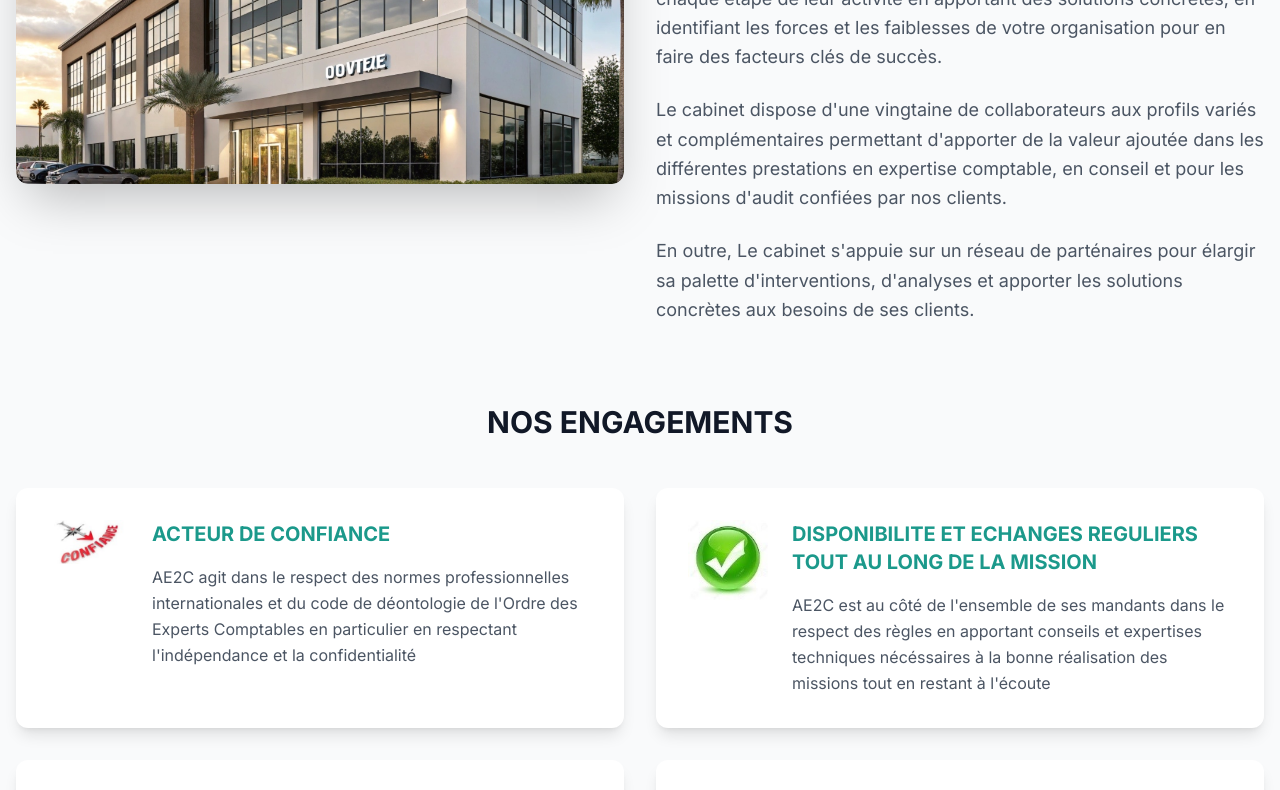
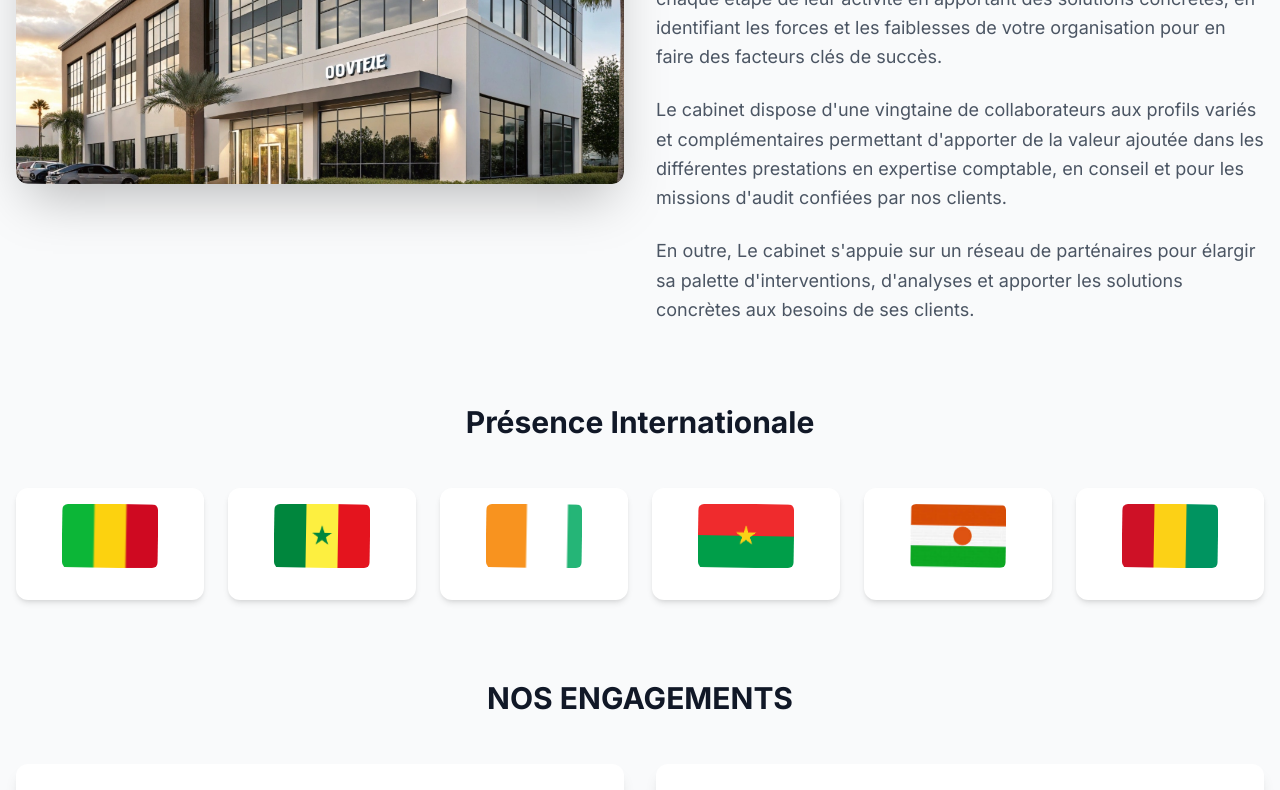
Before and after one commit to dinegamer/cabinetae2c, a Next.js app: page /about in a window 1280 px wide. Shown: the part 476-1266 px from the top of the page. Built offline with nearby package versions, Linux system fonts and the light colour scheme.

Commit message:
Update: description of changes

```diff
--- a/src/app/components/AboutSection.tsx
+++ b/src/app/components/AboutSection.tsx
@@ -3,10 +3,10 @@
 import React from 'react'
 import { motion } from 'framer-motion'
 import Image from 'next/image'
+import styled, { keyframes } from 'styled-components'
 
 interface AboutSectionProps {
   t: {
-    language: 'fr' | 'en';
     about: {
       title: string;
       description: string;
@@ -23,77 +23,68 @@ interface AboutSectionProps {
       environmentalActor: string;
       environmentalActorDesc: string;
     };
+    international: {
+      title: string;
     };
+  };
+  language: 'fr' | 'en';
 }
 
+const countries = [
+  { name: { fr: "Mali", en: "Mali" }, flag: "/images/flags/flagOfMali.png" },
+  { name: { fr: "Sénégal", en: "Senegal" }, flag: "/images/flags/flagOfSenegal.png" },
+  { name: { fr: "Côte d'Ivoire", en: "Ivory Coast" }, flag: "/images/flags/flagOfCoteDivoire.jpg" },
+  { name: { fr: "Burkina Faso", en: "Burkina Faso" }, flag: "/images/flags/flagOfBurkina.png" },
+  { name: { fr: "Niger", en: "Niger" }, flag: "/images/flags/flagOfNiger.jpeg" },
+  { name: { fr: "Guinée", en: "Guinea" }, flag: "/images/flags/flagOfGuinea.png" },
+];
 
+const waveFlag = keyframes`
+  0% { transform: translateY(0) rotate(0deg); }
+  20% { transform: translateY(-5px) rotate(5deg); }
+  40% { transform: translateY(0) rotate(0deg); }
+  60% { transform: translateY(-3px) rotate(-3deg); }
+  80% { transform: translateY(0) rotate(0deg); }
+  100% { transform: translateY(-1px) rotate(1deg); }
+`;
 
-const AboutSection: React.FC<AboutSectionProps> = ({ t }) => {
-  if (!t.about) {
-    console.error('Missing about section in translations');
-    return null;
-  }
+const FlagContainer = styled.div`
+  position: relative;
+  width: 100%;
+  height: 100%;
+  overflow: hidden;
+  transform-origin: left;
+  animation: ${waveFlag} 6s ease-in-out infinite;
+`;
 
-  const frenchContent = {
-    description1: "AE2C est un cabinet d'expertise comptable, de Commissarait aux Comptes, de conseil et d'études et de Formation de droit malien crée en 2009, inscrit à l'Ordre des Expert-Comptable et des comptables agréés du Mali sous le N° B-09-017 et à vocation internationale.",
-    description2: "Le cabinet AE2C a pour ambition d'aider les dirigeants d'entreprise à décider en toute sécurité et d'accompagner les entrepreneurs à chaque étape de leur activité en apportant des solutions concrètes, en identifiant les forces et les faiblesses de votre organisation pour en faire des facteurs clés de succès.",
-    description3: "Le cabinet dispose d'une vingtaine de collaborateurs aux profils variés et complémentaires permettant d'apporter de la valeur ajoutée dans les différentes prestations en expertise comptable, en conseil et pour les missions d'audit confiées par nos clients.",
-    description4: "En outre, Le cabinet s'appuie sur un réseau de parténaires pour élargir sa palette d'interventions, d'analyses et apporter les solutions concrètes aux besoins de ses clients.",
-    title: "QUI SOMMES NOUS ?",
-    commitments: "NOS ENGAGEMENTS",
-    commitmentsList: [
+const FlagImage = styled(Image)`
+  object-fit: cover;
+  object-position: left;
+`;
+
+const AboutSection: React.FC<AboutSectionProps> = ({ t, language }) => {
+  const commitments = [
     {
       title: "ACTEUR DE CONFIANCE",
       description: "AE2C agit dans le respect des normes professionnelles internationales et du code de déontologie de l'Ordre des Experts Comptables en particulier en respectant l'indépendance et la confidentialité",
+      icon: "/engagements/engagement1.jpg",
     },
     {
       title: "DISPONIBILITE ET ECHANGES REGULIERS TOUT AU LONG DE LA MISSION",
       description: "AE2C est au côté de l'ensemble de ses mandants dans le respect des règles en apportant conseils et expertises techniques nécéssaires à la bonne réalisation des missions tout en restant à l'écoute",
+      icon: "/engagements/engagement2.jpg",
     },
     {
       title: "MONTEE EN COMPETENCES POUR NOS SALARIES",
       description: "AE2C s'assure du développement des compétences, de la qualité de vie agréable dans les relations de travail pour l'ensemble des salariés et des partenaires.",
+      icon: "/engagements/engagement3.jpg",
     },
     {
       title: "ACTEUR SOUCIEUX DE SON ENVIRONNEMENT",
       description: "AE2C s'engage dans la préservation des ressources de la planète et du respect de l'environnement en adoptant des solutions digitales et une energie propre. Le cabinet fonctionne totalement avec des panneaux solaires.",
-      }
-    ]
-  };
-
-  const englishContent = {
-    description1: t.about.description,
-    description2: t.about.point1,
-    description3: t.about.point2,
-    description4: t.about.point3,
-    title: t.about.title,
-    commitments: t.about.commitments,
-    commitmentsList: [
-      {
-        title: t.about.trustedActor,
-        description: t.about.trustedActorDesc,
+      icon: "/engagements/engagement4.jpg",
     },
-      {
-        title: t.about.availability,
-        description: t.about.availabilityDesc,
-      },
-      {
-        title: t.about.skillsDevelopment,
-        description: t.about.skillsDevelopmentDesc,
-      },
-      {
-        title: t.about.environmentalActor,
-        description: t.about.environmentalActorDesc,
-      }
-    ]
-  };
-
-  const content = t.language === 'fr' ? frenchContent : englishContent;
-
-  const commitments = content.commitmentsList.map((commitment, index) => ({
-    ...commitment,
-    icon: `/engagements/engagement${index + 1}.jpg`,
-  }));
+  ];
 
   return (
     <section id="about" className="py-16 sm:py-20 bg-gray-50 dark:bg-gray-800">
@@ -107,7 +98,7 @@ const AboutSection: React.FC<AboutSectionProps> = ({ t }) => {
           transition={{ duration: 0.5 }}
         >
           <h2 className="text-3xl font-bold text-center mb-12 text-gray-900 dark:text-white">
-            {content.title}
+            QUI SOMMES NOUS ?
           </h2>
           <div className="grid md:grid-cols-2 gap-8 items-start">
             <motion.div
@@ -126,24 +117,79 @@ const AboutSection: React.FC<AboutSectionProps> = ({ t }) => {
               />
             </motion.div>
             <div className="space-y-6">
-              {[
-                content.description1,
-                content.description2,
-                content.description3,
-                content.description4
-              ].map((text, index) => (
               <motion.p
-                  key={index}
                 className="text-lg text-gray-600 dark:text-gray-300 leading-relaxed"
                 initial={{ opacity: 0, y: 20 }}
                 whileInView={{ opacity: 1, y: 0 }}
                 viewport={{ once: true }}
-                  transition={{ duration: 0.5, delay: 0.2 + (index * 0.1) }}
+                transition={{ duration: 0.5, delay: 0.2 }}
               >
-                  {text}
+                AE2C est un cabinet d'expertise comptable, de Commissarait aux Comptes, de conseil et d'études et de Formation de droit malien crée en 2009, inscrit à l'Ordre des Expert-Comptable et des comptables agréés du Mali sous le N° B-09-017 et à vocation internationale.
               </motion.p>
+              <motion.p
+                className="text-lg text-gray-600 dark:text-gray-300 leading-relaxed"
+                initial={{ opacity: 0, y: 20 }}
+                whileInView={{ opacity: 1, y: 0 }}
+                viewport={{ once: true }}
+                transition={{ duration: 0.5, delay: 0.3 }}
+              >
+                Le cabinet AE2C a pour ambition d'aider les dirigeants d'entreprise à décider en toute sécurité et d'accompagner les entrepreneurs à chaque étape de leur activité en apportant des solutions concrètes, en identifiant les forces et les faiblesses de votre organisation pour en faire des facteurs clés de succès.
+              </motion.p>
+              <motion.p
+                className="text-lg text-gray-600 dark:text-gray-300 leading-relaxed"
+                initial={{ opacity: 0, y: 20 }}
+                whileInView={{ opacity: 1, y: 0 }}
+                viewport={{ once: true }}
+                transition={{ duration: 0.5, delay: 0.4 }}
+              >
+                Le cabinet dispose d'une vingtaine de collaborateurs aux profils variés et complémentaires permettant d'apporter de la valeur ajoutée dans les différentes prestations en expertise comptable, en conseil et pour les missions d'audit confiées par nos clients.
+              </motion.p>
+              <motion.p
+                className="text-lg text-gray-600 dark:text-gray-300 leading-relaxed"
+                initial={{ opacity: 0, y: 20 }}
+                whileInView={{ opacity: 1, y: 0 }}
+                viewport={{ once: true }}
+                transition={{ duration: 0.5, delay: 0.5 }}
+              >
+                En outre, Le cabinet s'appuie sur un réseau de parténaires pour élargir sa palette d'interventions, d'analyses et apporter les solutions concrètes aux besoins de ses clients.
+              </motion.p>
+            </div>
+          </div>
+        </motion.div>
+
+        {/* Countries Section */}
+        <motion.div
+          className="mb-20"
+          initial={{ opacity: 0, y: 20 }}
+          whileInView={{ opacity: 1, y: 0 }}
+          viewport={{ once: true }}
+          transition={{ duration: 0.5 }}
+        >
+          <h2 className="text-3xl font-bold text-center mb-12 text-gray-900 dark:text-white">
+            {t.international.title}
+          </h2>
+          <div className="grid grid-cols-2 md:grid-cols-3 lg:grid-cols-6 gap-6">
+            {countries.map((country, index) => (
+              <motion.div
+                key={country.name.fr}
+                className="flex flex-col items-center justify-center p-4 bg-white dark:bg-gray-700 rounded-xl shadow-md hover:shadow-lg transition-shadow"
+                initial={{ opacity: 0, y: 20 }}
+                whileInView={{ opacity: 1, y: 0 }}
+                viewport={{ once: true }}
+                transition={{ duration: 0.5, delay: index * 0.1 }}
+              >
+                <div className="relative w-24 h-16 mb-4 overflow-hidden rounded-md">
+                  <FlagContainer>
+                    <FlagImage
+                      src={country.flag}
+                      alt={`Drapeau ${country.name[language]}`}
+                      layout="fill"
+                    />
+                  </FlagContainer>
+                </div>
+                <span className="text-sm font-medium text-center text-gray-900 dark:text-white">{country.name[language]}</span>
+              </motion.div>
             ))}
-            </div>
           </div>
         </motion.div>
 
@@ -155,7 +201,7 @@ const AboutSection: React.FC<AboutSectionProps> = ({ t }) => {
           transition={{ duration: 0.5 }}
         >
           <h2 className="text-3xl font-bold text-center mb-12 text-gray-900 dark:text-white">
-            {content.commitments}
+            NOS ENGAGEMENTS
           </h2>
           <div className="grid md:grid-cols-2 gap-6 lg:gap-8">
             {commitments.map((commitment, index) => (
```
Lines whose indentation alone changed are shown as unchanged.
